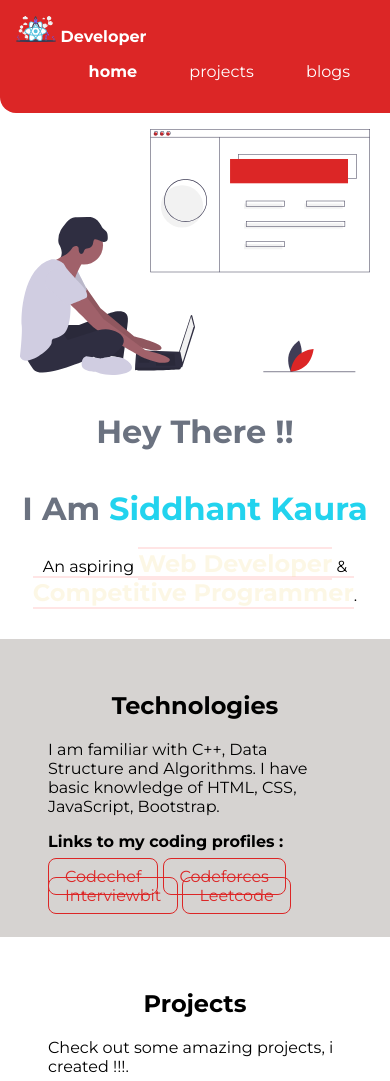
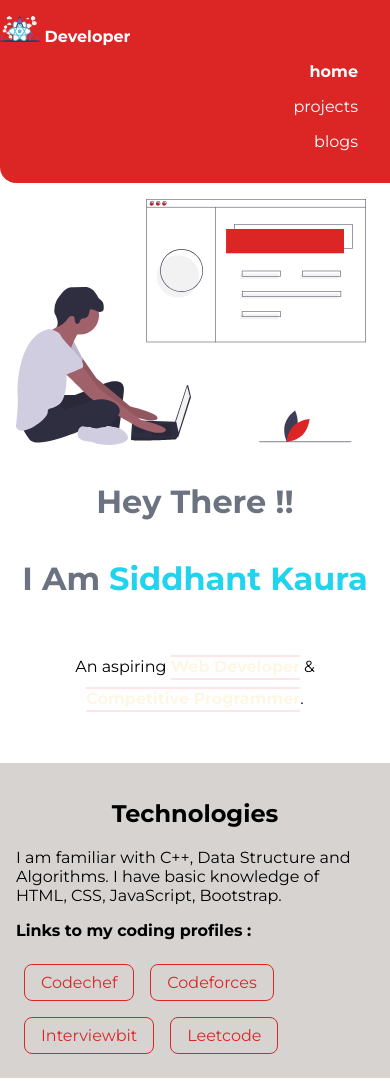
Before and after one commit to SiddhantKaura/Portfolio-and-Component-library, a plain HTML site: page index.html in a window 390 px wide. Shown: the top 1081 px of the page. Drawn offline with Linux system fonts and the light colour scheme.

Commit message:
docs: Added media queries
Updated index.html and styles.css

```diff
--- a/index.html
+++ b/index.html
@@ -29,7 +29,7 @@
         <h1 class="hero-heading">Hey There !!</h1>
         <h1 class="hero-heading">I Am <span class="heading-inverted">Siddhant Kaura</span></h1>
         <div class="container container-center">
-            <p>An aspiring <span class="text-animated">Web Developer</span> & <span class="text-animated">Competitive Programmer</span>.</p>
+            <p class="text-container-spaced">An aspiring <span class="text-animated">Web Developer</span> & <span class="text-animated">Competitive Programmer</span>.</p>
         </div>
     </header>
     <section class="section ow">
@@ -37,10 +37,13 @@
         <h1>Technologies</h1>
         <p>I am familiar with C++, Data Structure and Algorithms. I have basic knowledge of HTML, CSS, JavaScript, Bootstrap.</p>
         <p><strong>Links to my coding profiles :</strong></p>
-        <a href="https://www.codechef.com/users/sid_155" target="_blank" class="link link-secondary">Codechef</a>
+        <div class="flx">
+            <a href="https://www.codechef.com/users/sid_155" target="_blank" class="link link-secondary">Codechef</a>
         <a href="https://codeforces.com/profile/sid_155" target="_blank" class="link link-secondary">Codeforces</a>
         <a href="https://www.interviewbit.com/profile/siddhant-kaura" target="_blank" class="link link-secondary">Interviewbit</a>
         <a href="https://leetcode.com/siddhantkaura/" target="_blank" class="link link-secondary">Leetcode</a>
+        </div>
+
         </div>
     </section>
     <section class="section">
--- a/styles.css
+++ b/styles.css
@@ -6,8 +6,7 @@ body {
 }
 
 :root {
-    --primary-color: #DC2626
-    ;
+    --primary-color: #DC2626;
     /* #7C3AED; */
     --dark-color: #6B7280;
     --off-white: #D6D3D1;
@@ -28,6 +27,8 @@ hr {
     max-width: 700px;
     margin: auto;
 }
+
+
 
 /** links **/
 .link{
@@ -172,3 +173,52 @@ hr {
     font-weight: bold;
     font-size: large;
 }
+
+@media screen and (max-width: 400px) {
+    .flx {
+        display: flex;
+        flex-wrap: wrap;
+   }
+
+   .link {
+       margin: 0.5rem;
+   }
+
+   header .hero {
+       padding: 1rem 0rem;
+   }
+
+   .section {
+       padding: 0rem;
+       max-width: 100%;
+       width: 100%;
+   }
+
+   .container {
+       padding: 1rem;
+   }
+
+   .hero .hero-img {
+       width: 100%;
+       margin: 0;
+   }
+
+   .navigation {
+       padding: 1rem 0rem;
+   }
+
+   .hero .text-animated {
+       font-size: 1rem;
+       padding-bottom: 2px;
+       width: 100%;
+   }
+
+   .text-container-spaced {
+       line-height: 2rem;
+   }
+
+   .list-item-inline {
+       display: block;
+       margin-top: 1rem;
+   }
+}
```
